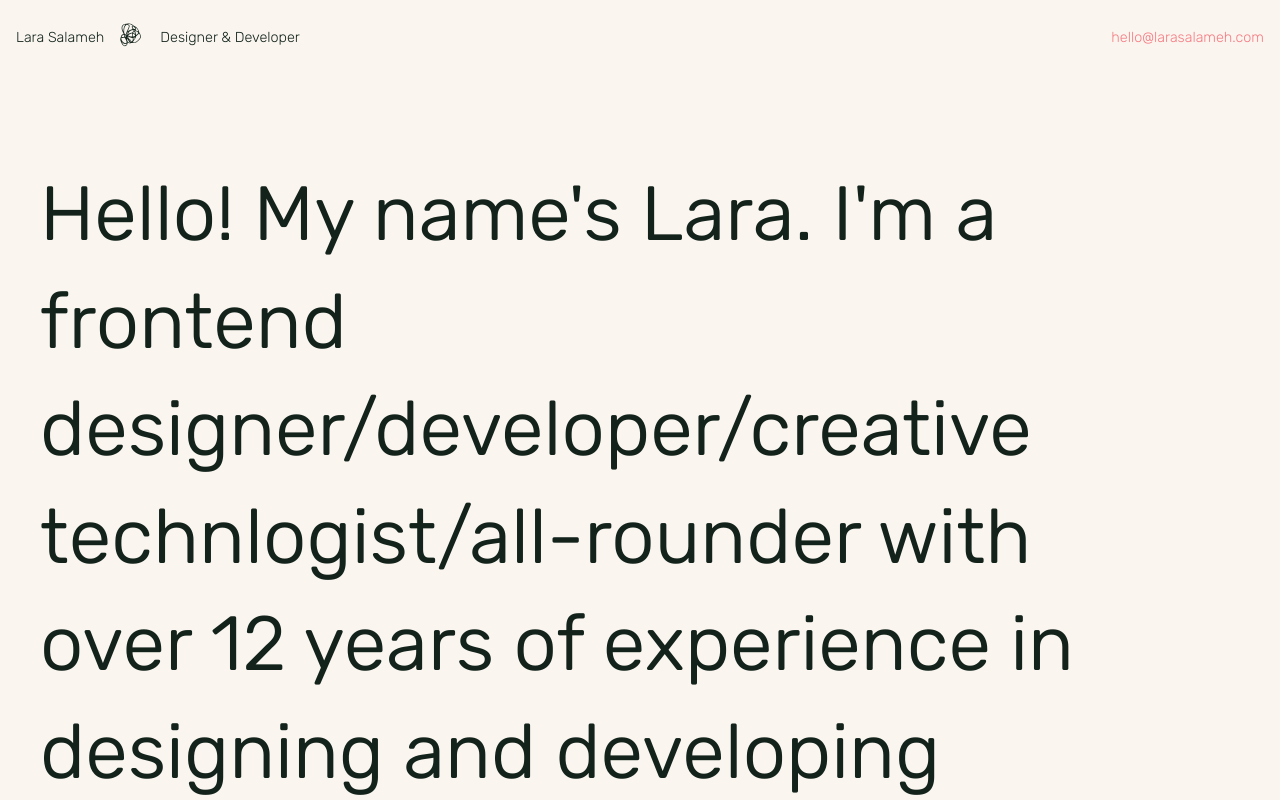
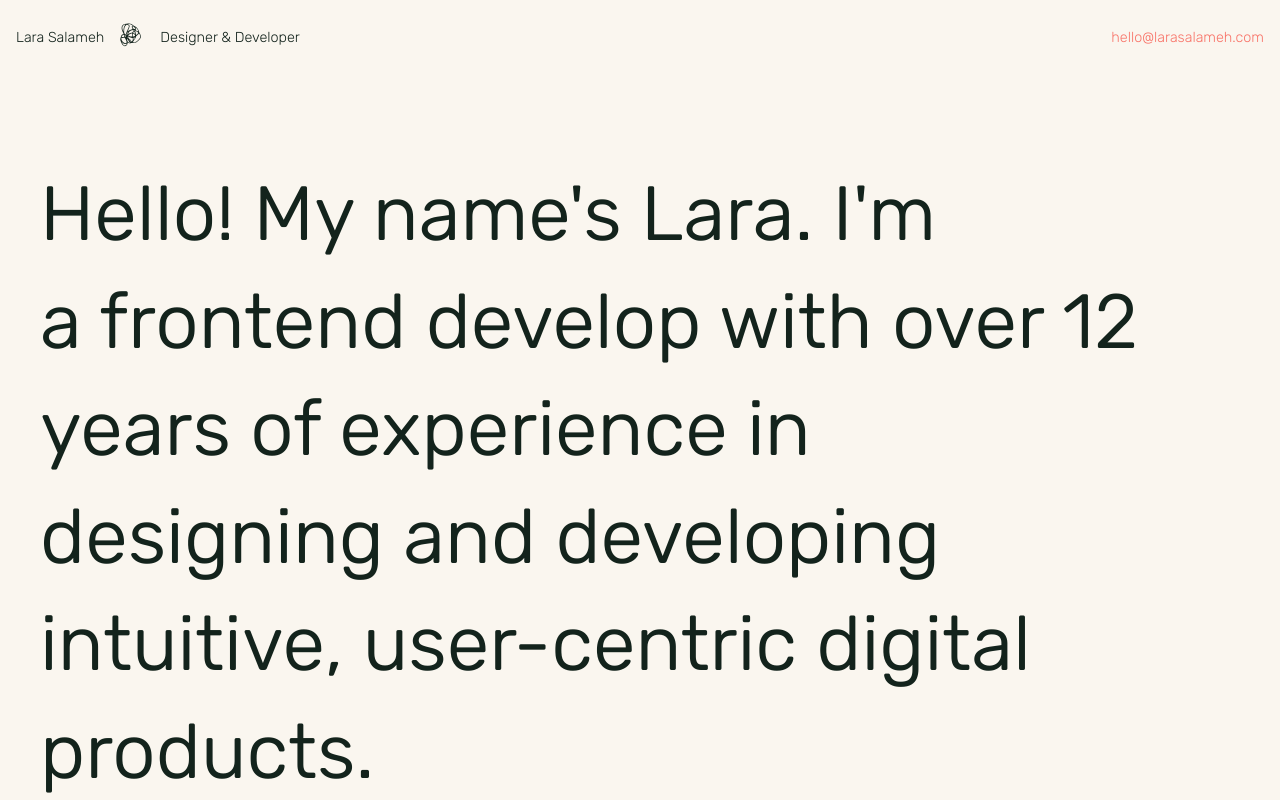
Before and after one commit to lulen11/lara-portfolio, a Next.js app: page / in a window 1280 px wide. Shown: the top 800 px of the page. Built offline with nearby package versions, Linux system fonts and the light colour scheme; a web font is replaced by a local one.

Commit message:
typed heading package

```diff
--- a/package.json
+++ b/package.json
@@ -10,8 +10,9 @@
   },
   "dependencies": {
     "next": "^15.0.2",
-    "react": "^19.0.0-rc-02c0e824-20241028",
-    "react-dom": "^19.0.0-rc-02c0e824-20241028",
+    "react": "^18.3.1",
+    "react-dom": "^18.3.1",
+    "react-type-animation": "^3.2.0",
     "sass": "^1.80.5",
     "sass-loader": "^10.5.2"
   },
--- a/src/app/(home)/page.js
+++ b/src/app/(home)/page.js
@@ -1,5 +1,6 @@
 import React from "react";
 import Image from "next/image";
+import TypedHeading from "../../components/TypedHeading/TypedHeading";
 import ProjectList from "../../components/ProjectList/ProjectList";
 import projects from "../../content/projectsContent";
 import styles from "./Home.module.scss";
@@ -16,8 +17,7 @@ const Home = () => {
   return (
     <div className={styles.home}>
       <h1 className={styles.intro}>
-        Hello! My name&apos;s Lara. I&apos;m a frontend
-        designer/developer/creative technlogist/all-rounder with over 12 years
+        Hello! My name&apos;s Lara. I&apos;m <TypedHeading /> with over 12 years
         of experience in designing and developing intuitive, user-centric
         digital products.
         {/* My skillset is in UX design, frontend development, and
--- /dev/null
+++ b/src/components/TypedHeading/TypedHeading.js
@@ -0,0 +1,27 @@
+"use client";
+import { TypeAnimation } from "react-type-animation";
+
+const TypedHeading = () => {
+  return (
+    <TypeAnimation
+      sequence={[
+        // Same substring at the start will only be typed out once, initially
+        "a frontend designer",
+        1000, // wait 1s before replacing "Mice" with "Hamsters"
+        "a frontend developer",
+        1000,
+        "a creative technlogist",
+        1000,
+        "all-rounder",
+        1000,
+      ]}
+      wrapper="span"
+      speed={1}
+      deletionSpeed={1}
+      cursor={false}
+      style={{ display: "inline-block" }}
+      repeat={1}
+    />
+  );
+};
+export default TypedHeading;
```
Also changed, not shown: 1 other file (tests, documents, lock files or other folders).
